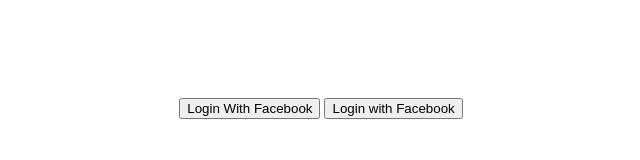
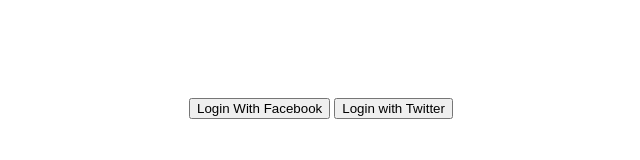
Before and after one commit to akshayy/justTopics, a plain HTML site: page views/index.html in a window 1280 px wide. Shown: the whole page, without its empty margins (319-959 px from the left). Drawn offline with Linux system fonts and the light colour scheme; files whose address does not match are found by name.

Commit message:
twitter login

```diff
--- a/views/index.html
+++ b/views/index.html
@@ -16,7 +16,7 @@
 <br/>
  <div id="status">
   <input type='button' value='Login With Facebook' onclick='loginWithFacebook();'/>
-  <input type='button' value='Login with Facebook' onclick='loginwWithTwitter();'/>
+  <input type='button' value='Login with Twitter' onclick='loginWithTwitter();'/>
  </div>
 
  <div id ="postDiv" style="display:none;position:relative;top:50%;">
```
